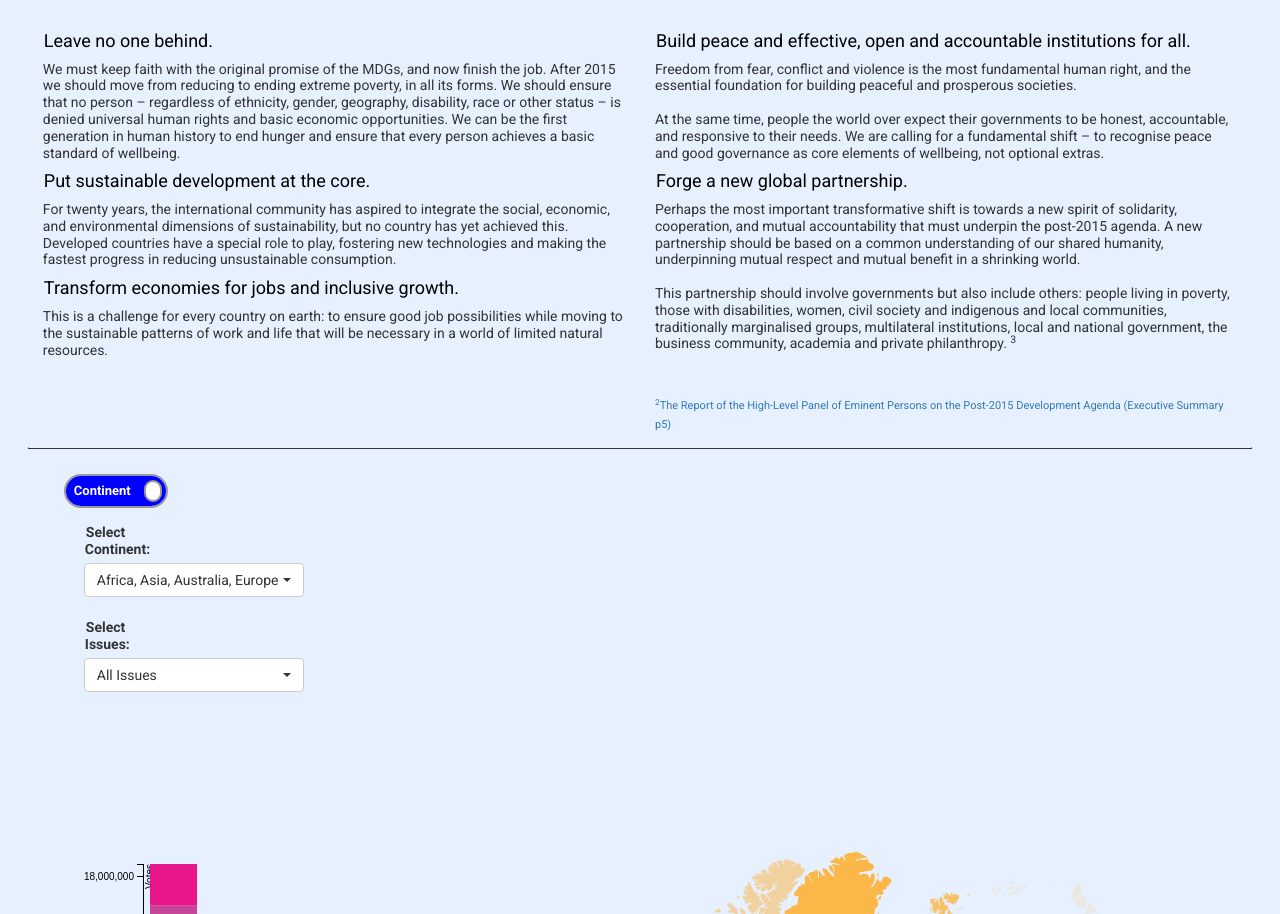
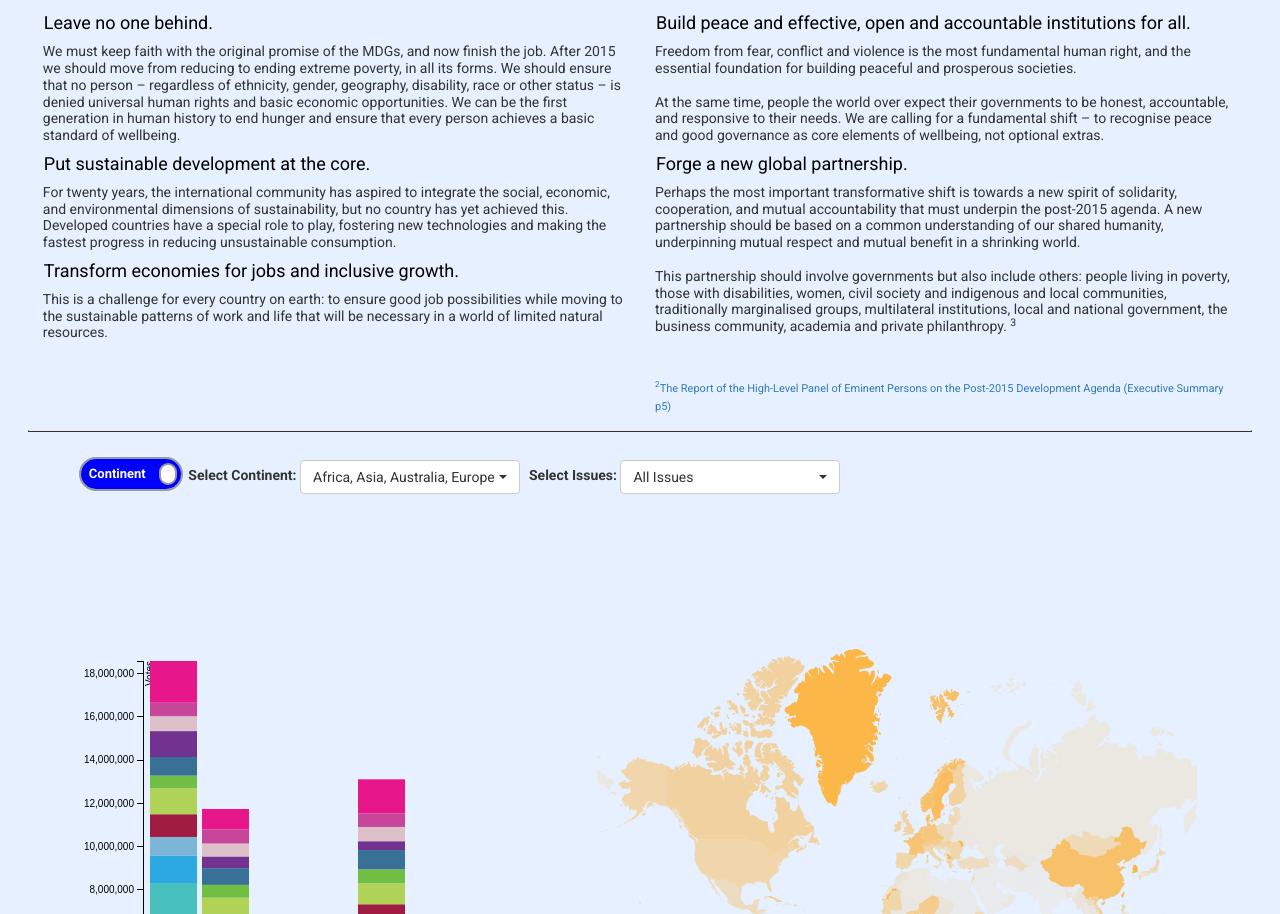
Before and after one commit to sqlshep/sqlshep.github.io, a plain HTML site: page index.html in a window 1280 px wide. Shown: the part 3041-3955 px from the top of the page. Drawn offline with Linux system fonts and the light colour scheme.

Commit message:
Changin some stuff

```diff
--- a/css/style.css
+++ b/css/style.css
@@ -277,7 +277,7 @@ div.tooltip {
 /*}*/
 
 .form-inline {
-    width: 30%;
+    width: 100%;
     padding: 1px 10px;
     margin: 10px ;
     display: inline-block;
--- a/index.html
+++ b/index.html
@@ -310,11 +310,11 @@
         <hr/>
 
         <div class="container-fluid">
-            <div class="row" >
+            <form class="form-inline" >
                 <div class="col-md-12">
                     <h1>What Factors Motivate Priorities ? </h1>
                     <!-- Visualization placeholders -->
-                    <div class="form-inline">
+                    <div class="form-group">
                         <label id="vDropDown1" for="rankingType">Select Continent</label>
                         <select class="form-control" id="rankingtype2" onchange="myScatter.updateData()">
                             <option value="ALL">ALL</option>
@@ -326,7 +326,7 @@
                             <option value="AustraliaPacificIslands">Australia & Pacific Islands</option>
                         </select>
                     </div>
-                    <div class="form-inline">
+                    <div class="form-group">
                         <label id="vDropDown2" for="rankingType">Select Demographic Variable</label>
                         <select class="form-control" id="rankingtype" onchange="myScatter.updateData()">
                             <option value="HDI">Human Development Index</option>
@@ -337,7 +337,7 @@
                             <option value="Population">Population</option>
                         </select>
                     </div>
-                    <div class="form-inline">
+                    <div class="form-group">
                         <label id="vDropDown3" for="rankingType">Select Survey Priority</label>
                         <select class="form-control" id="rankingtype1" onchange="myScatter.updateData()">
                             <option value="x100">Action taken on climate change</option>
@@ -362,7 +362,7 @@
 
                     <div id="scatterVB" align="center"></div>
                 </div>
-            </div>
+            </form>
 
         </div>
 
@@ -468,9 +468,9 @@
 
 
         <div class="container-fluid">
-            <div class="row" >
+            <form class="form-inline" >
                 <div class="col-md-12">
-                    <div class="form-inline">
+                    <div class="form-group">
                             <!-- Reference: https://proto.io/freebies/onoff/ -->
                             <div class="onoffswitch">
                                 <input type="checkbox" name="onoffswitch" class="onoffswitch-checkbox" id="continentcountry" checked>
@@ -479,8 +479,8 @@
                                     <span class="onoffswitch-switch"></span>
                                 </label>
                             </div>
-
-                        <div class="form-inline">
+                    </div>
+                        <div class="form-group">
                             <label class="continent">Select Continent:</label>
                             <select class="selectpicker continent" id="selectcontinent" multiple>
                                 <option selected>Africa</option>
@@ -494,7 +494,7 @@
                             </select>
                         </div>
 
-                        <div class="form-inline">
+                        <div class="form-group">
                             <label class="country">Select Conuntries:</label>
                             <select class="selectpicker country" id="selectcountry" multiple>
                                 <option >Afghanistan</option>
@@ -694,7 +694,7 @@
                             </select>
                         </div>
 
-                        <div class="form-inline">
+                        <div class="form-group">
                             <Label>Select Issues:</Label>
                             <select class="selectpicker" id ="selectissue" onchange="benUpdateMap()">
                                 <option selected value="All">All Issues</option>
@@ -717,8 +717,7 @@
                             </select>
                         </div>
                     </div>
-                    </div>
-                </div>
+                </form>
 
             <div class="row">
                 <div class="col-md-5 stackedbarchart" id="stackedbarchart" align="center"></div>
```
